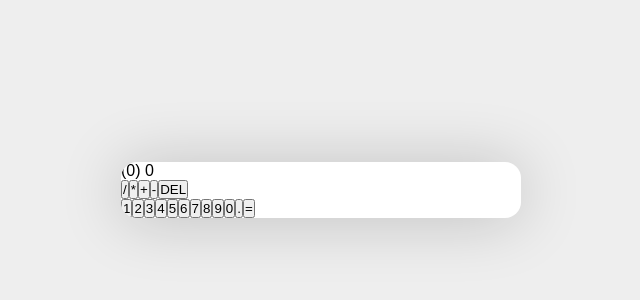
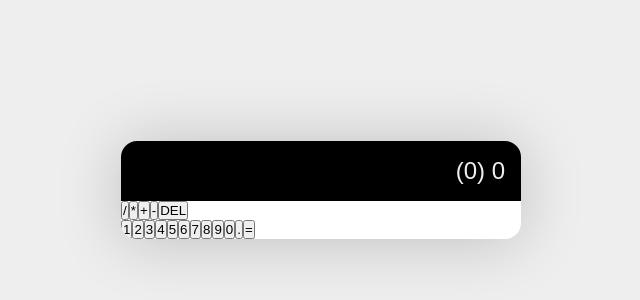
Before and after one commit to arumbaua366/calcy, a React (Create React App) app: page / in a window 1280 px wide. Shown: the part 210-510 px from the top of the page, without its empty margins (319-959 px from the left). Built offline with nearby package versions, Linux system fonts and the light colour scheme.

Commit message:
adjust padding, text, font, colors

```diff
--- a/src/index.css
+++ b/src/index.css
@@ -32,3 +32,12 @@ body {
   overflow: hidden;
   box-shadow: 0px 2px 64px rgba(0, 0, 0, 0.2);
 }
+
+.display {
+  padding: 16px;
+  text-align: right;
+  background-color: var(--dark);
+  color: var(--light);
+  font-size: 24px;
+  font-weight: 300;
+}
```
